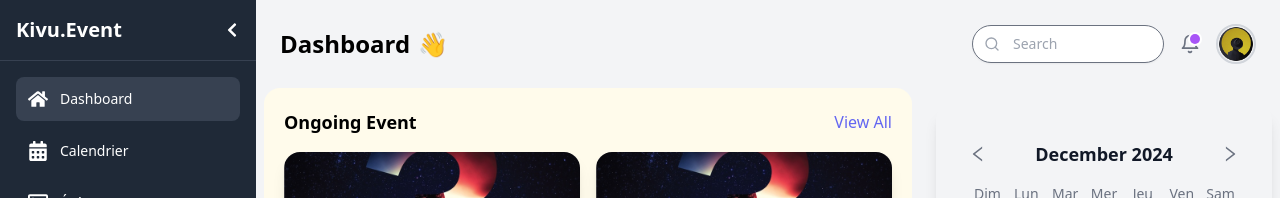
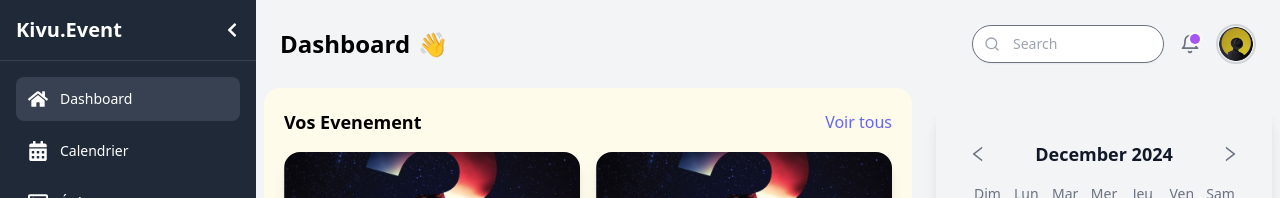
Before and after one commit to anelkamd/Kivu.Event, a React (Vite) app in the folder client/: page / in a window 1280 px wide. Shown: the top 198 px of the page. Built offline with nearby package versions, Linux system fonts and the light colour scheme.

Commit message:
Modif de la page Dashoard.jsx

```diff
--- a/client/src/pages/Dashboard.jsx
+++ b/client/src/pages/Dashboard.jsx
@@ -16,8 +16,8 @@ const Dashboard = () => {
                 {/* Section des événements */}
                 <div className="flex-1 flex flex-col bg-amber-50 rounded-2xl p-5">
                     <div className="flex justify-between items-center mb-4">
-                        <h3 className="text-lg font-semibold">Ongoing Event</h3>
-                        <button className="text-indigo-500">View All</button>
+                        <h3 className="text-lg font-semibold">Vos Evenement</h3>
+                        <button className="text-indigo-500">Voir tous</button>
                     </div>
 
                     {/* Cartes d'événements */}
```
